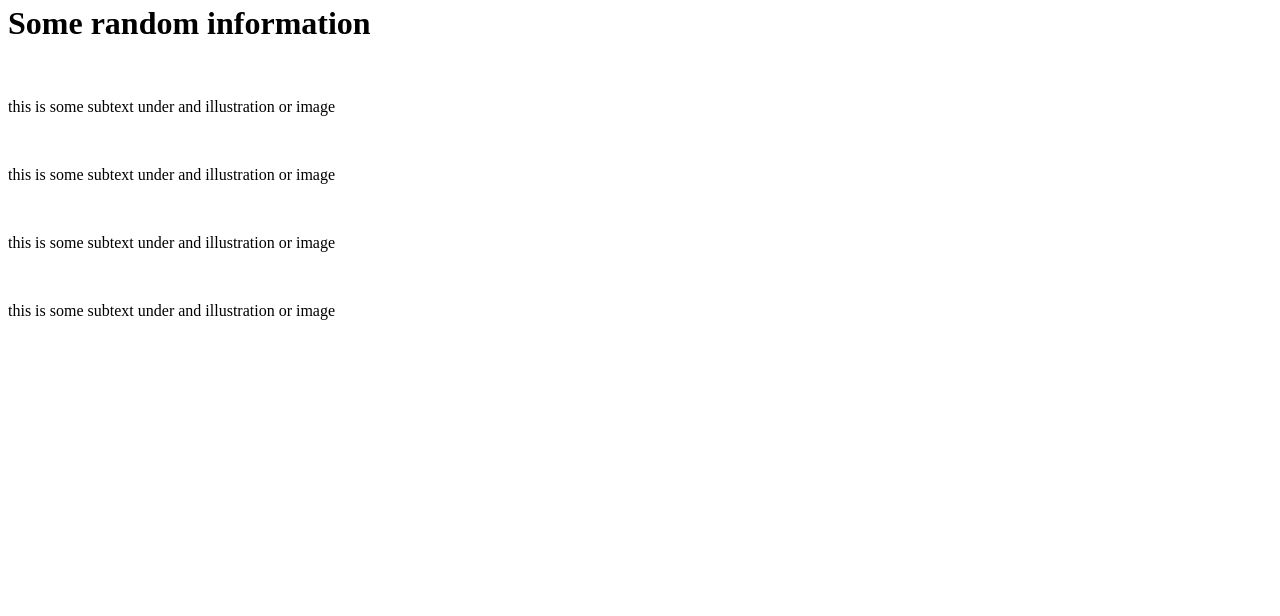
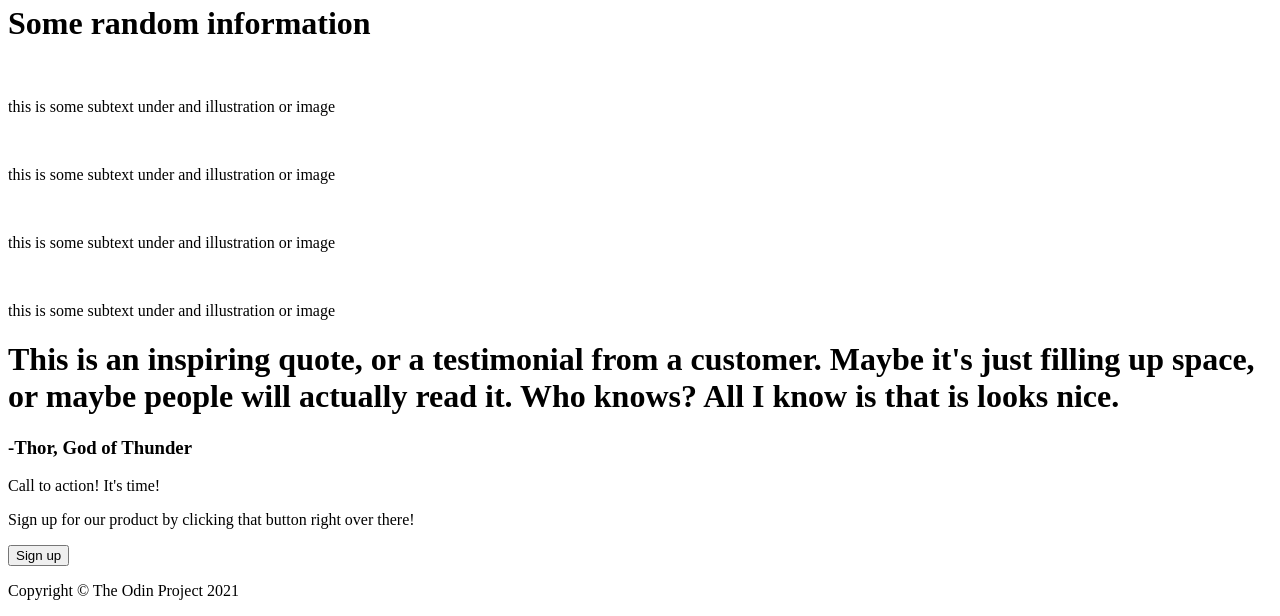
Before and after one commit to fshakoor/landing-page, a plain HTML site: page index.html in a window 1280 px wide. Shown: the part 818-1434 px from the top of the page. Before the commit the page ends 1154 px from the top, so only its background shows below. Drawn offline with Linux system fonts and the light colour scheme.

Commit message:
Added two more sections of content and a footer to webpage
Added a testimonal, call to action, and footer at the bottom of the webpage

```diff
--- a/index.html
+++ b/index.html
@@ -15,14 +15,14 @@
             <li class="link link-two"><a href="" target="_blank" rel="noopener noreferrer">header link two</a></li>
             <li class="link link-three"><a href="" target="_blank" rel="noopener noreferrer">header link three</a></li>
         </ul>
-        <h1>This website is awesome</h1>
+        <h1 class="title">This website is awesome</h1>
         <p>This website has some subtext that goes here under the main title. It's a smaller font and the color is lower contrast</p>
-        <button>Sign up</button>
+        <button class="button-one">Sign up</button>
         <img class="main-image" src="https://cdn.pixabay.com/photo/2017/02/01/18/32/pocket-watch-2031021_1280.jpg">
     </header>
 
     <!-- section two -->
-    <h1>Some random information</h1>
+    <h1 class="random">Some random information</h1>
     <img src="" alt="" class="sub-image">
     <p class="sub-text">this is some subtext under and illustration or image</p>
     <img src="" alt="" class="sub-image">
@@ -33,5 +33,16 @@
     <p class="sub-text">this is some subtext under and illustration or image</p>
 
     <!-- section three -->
+    <h1 class="quote">This is an inspiring quote, or a testimonial from a customer. Maybe it's just filling up space, or maybe people will actually read it. Who knows? All I know is that is looks nice.</h1>
+    <h3 class="quote-speaker">-Thor, God of Thunder</h3>
+
+    <!-- section four -->
+    <p class="call-to-action">Call to action! It's time!</p>
+    <p class="sign-up">Sign up for our product by clicking that button right over there!</p>
+    <button class="button-two">Sign up</button>
+
+    <footer>
+        <p class="copyright">Copyright © The Odin Project 2021</p>
+    </footer>
 </body>
 </html>
```
